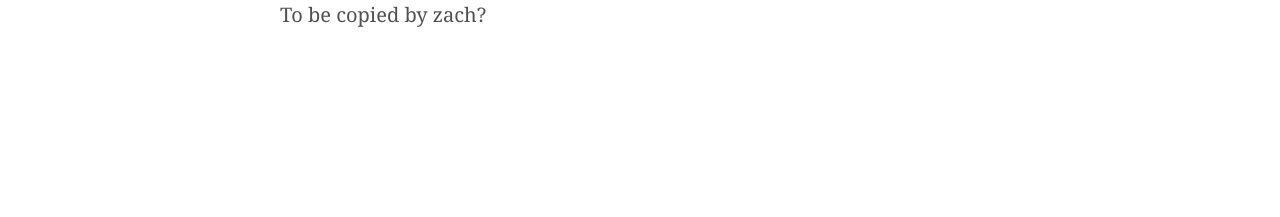
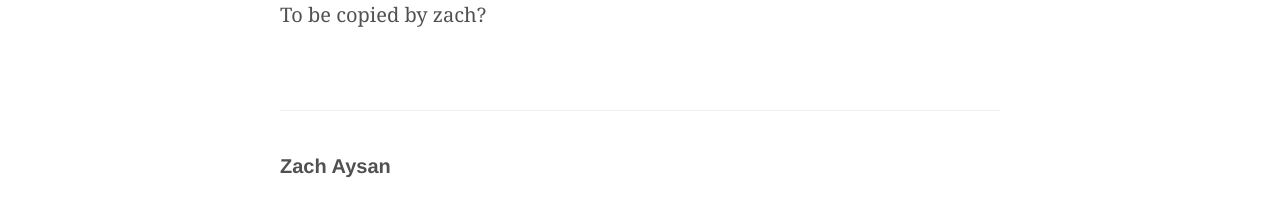
Before and after one commit to venn/blog, a Jekyll site: the page built from _posts/2014-4-9-hello.md, in a window 1280 px wide. Shown: the part 439-656 px from the top of the page. Built offline with Jekyll 4.4.1, drawn with Linux system fonts in a browser that asks for light colours; Markdown is read by kramdown in place of the engine named in the settings.

Commit message:
add basic author information

```diff
--- a/_layouts/post.html
+++ b/_layouts/post.html
@@ -6,6 +6,10 @@ layout: default
   <span class="post-date">{{ page.date | date_to_string }}</span>
   <h1 class="post-title">{{ page.title }}</h1>
   {{ content }}
+</div>
+
+<div class="author">
+  {{ page.author }}
 </div>
 
 <div class="related" style="display: none">
--- a/_posts/2014-4-9-hello.md
+++ b/_posts/2014-4-9-hello.md
@@ -1,6 +1,7 @@
 ---
 layout: post
 title: Hello
+author: Zach Aysan
 ---
 
 To be copied by zach?
--- a/public/css/poole.css
+++ b/public/css/poole.css
@@ -397,6 +397,14 @@ tbody tr:nth-child(odd) th {
   color: inherit;
 }
 
+.author {
+  font-family: "Helvetica Neue", Helvetica, Arial, sans-serif;
+  font-weight: bold;
+  border-top: #EBF2F6 1px solid;
+  margin-top: 40px;
+  padding-top: 40px;
+}
+
 
 /*
  * Pagination
```
